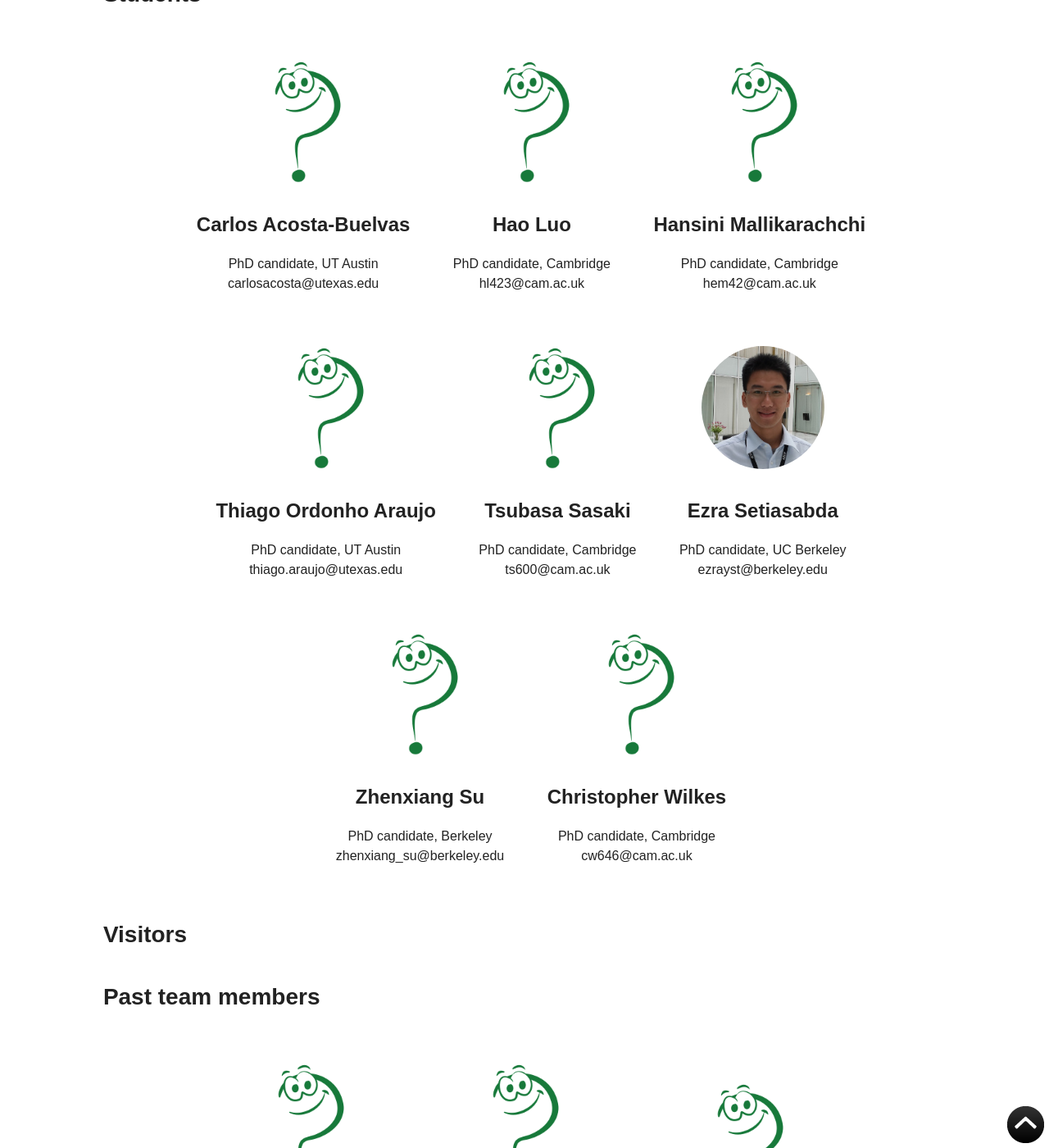
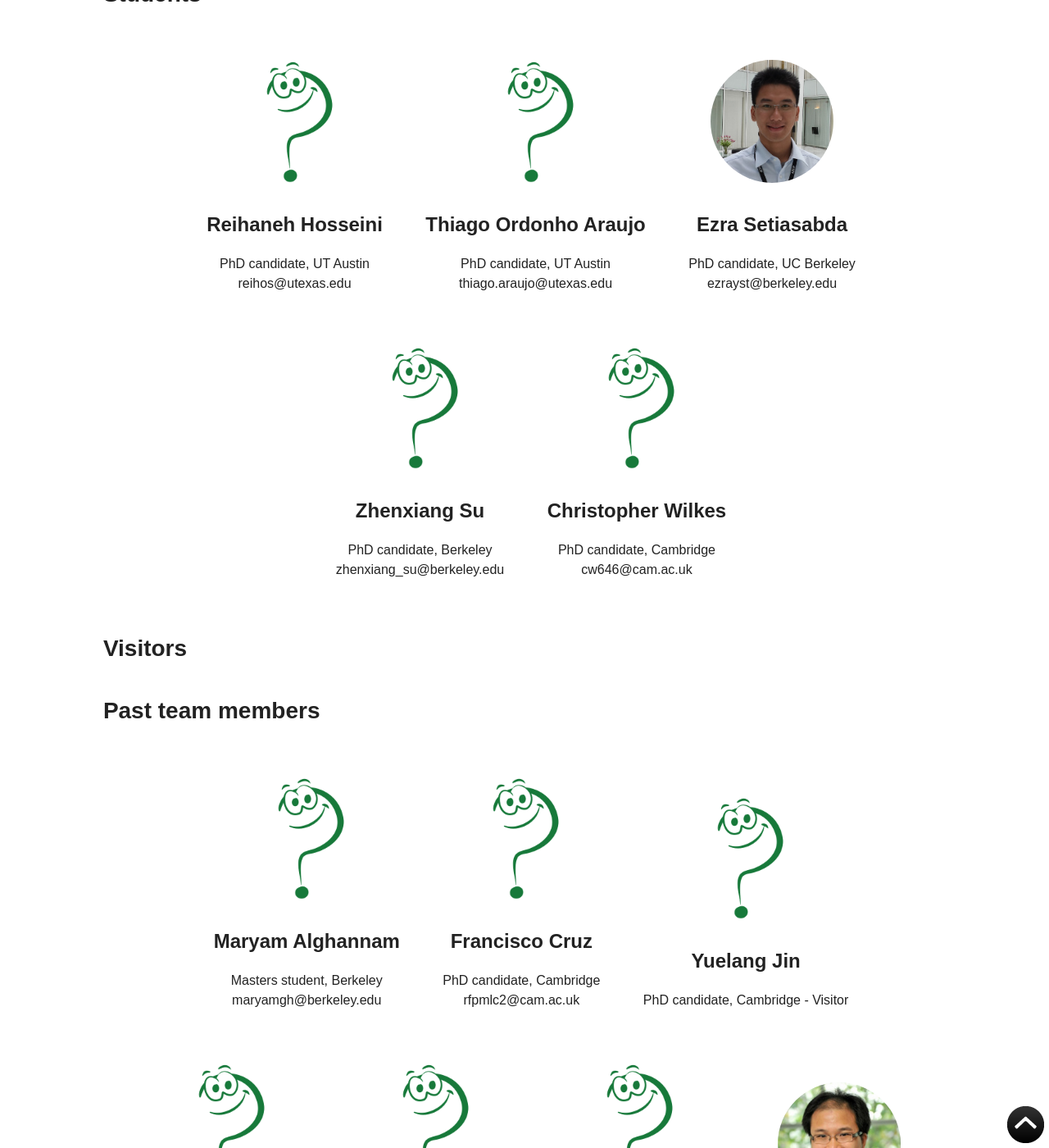
Before and after one commit to cb-geo/cb-geo.github.io, a Jekyll site: the page built from team/index.md, in a window 1280 px wide and 1400 px high, scrolled down 2052 px. Shown: the whole window at 82% size. Built offline with Jekyll 4.4.1, drawn with Linux system fonts in a browser that asks for light colours; nearby versions of some CDN libraries; some of the changed text lies outside the part shown.

Commit message:
:pencil: Members update

```diff
--- a/_data/members.yml
+++ b/_data/members.yml
@@ -72,6 +72,12 @@
   area:
     - MPM
 
+- name: Xiang Sun
+  position: Research Associate
+  uni: UC Berkeley
+  image: question.png
+  email:
+
 - name: Yi Rui
   role: researcher
   position: Research Associate
@@ -93,27 +99,15 @@
 
 # PhD Students
 
-- name: Carlos Acosta-Buelvas
+- name: Reihaneh Hosseini
   role: student
   position: PhD candidate
   uni: UT Austin
   image: question.png
-  email: carlosacosta@utexas.edu
-  area: MPM
-
-- name: Hao Luo
-  role: student
-  position: PhD candidate
-  uni: Cambridge
-  image: question.png
-  email: hl423@cam.ac.uk
-
-- name: Hansini Mallikarachchi
-  role: student
-  position: PhD candidate
-  uni: Cambridge
-  image: question.png
-  email: hem42@cam.ac.uk
+  email: reihos@utexas.edu
+  area:
+    - DEM
+    - LBM
 
 - name: Thiago Ordonho Araujo
   role: student
@@ -122,13 +116,6 @@
   image: question.png
   email: thiago.araujo@utexas.edu
   area: MPM
-
-- name: Tsubasa Sasaki
-  role: student
-  position: PhD candidate
-  uni: Cambridge
-  image: question.png
-  email: ts600@cam.ac.uk
 
 - name: Ezra Setiasabda
   role: student
@@ -161,9 +148,3 @@
 
 
 # Visitors
-
-- name: Xiang Sun
-  position: Research Associate
-  uni: UC Berkeley
-  image: question.png
-  email:
--- a/_data/teampast.yml
+++ b/_data/teampast.yml
@@ -26,6 +26,13 @@
   image: question.png
   email: l.pelecanos@bath.ac.uk
 
+- name: Tsubasa Sasaki
+  role: student
+  position: PhD candidate
+  uni: Cambridge
+  image: question.png
+  email: ts600@cam.ac.uk
+
 - name: Kentaro Suda
   role: student
   position: Masters student
```
